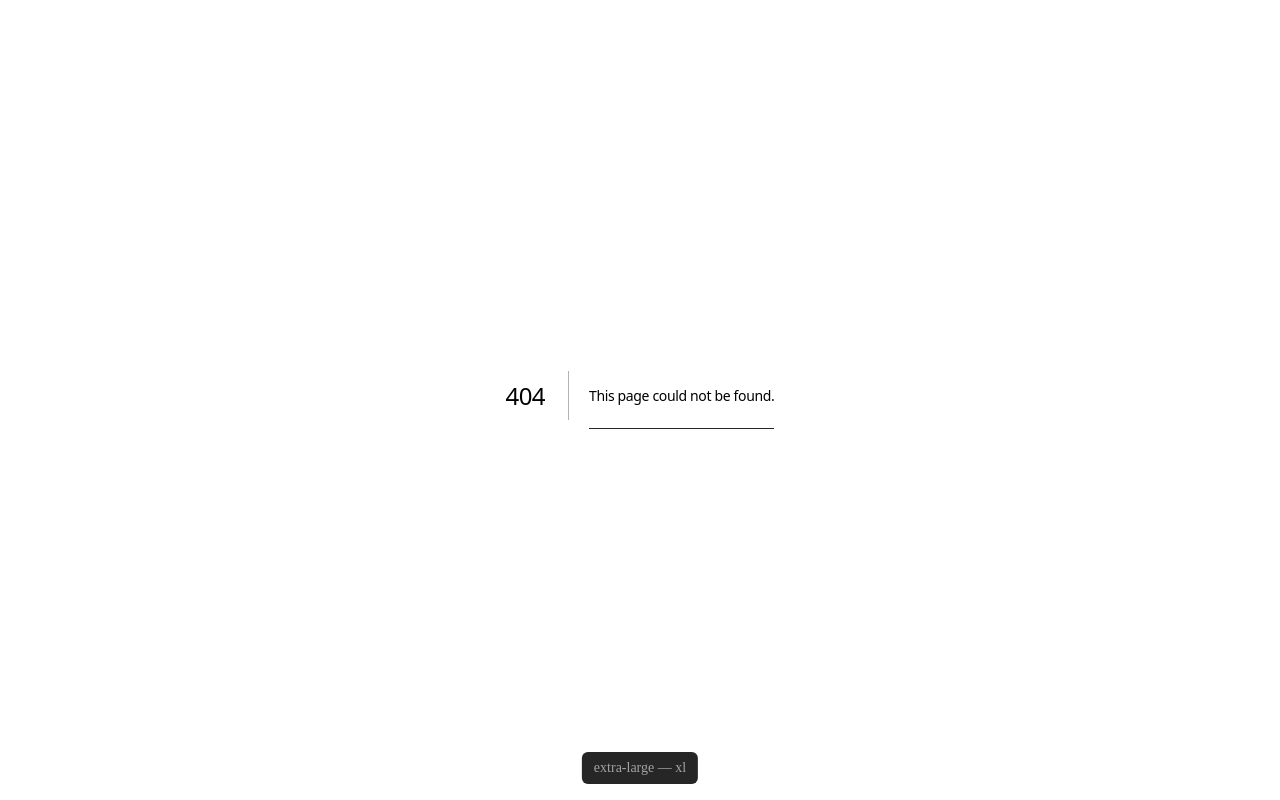
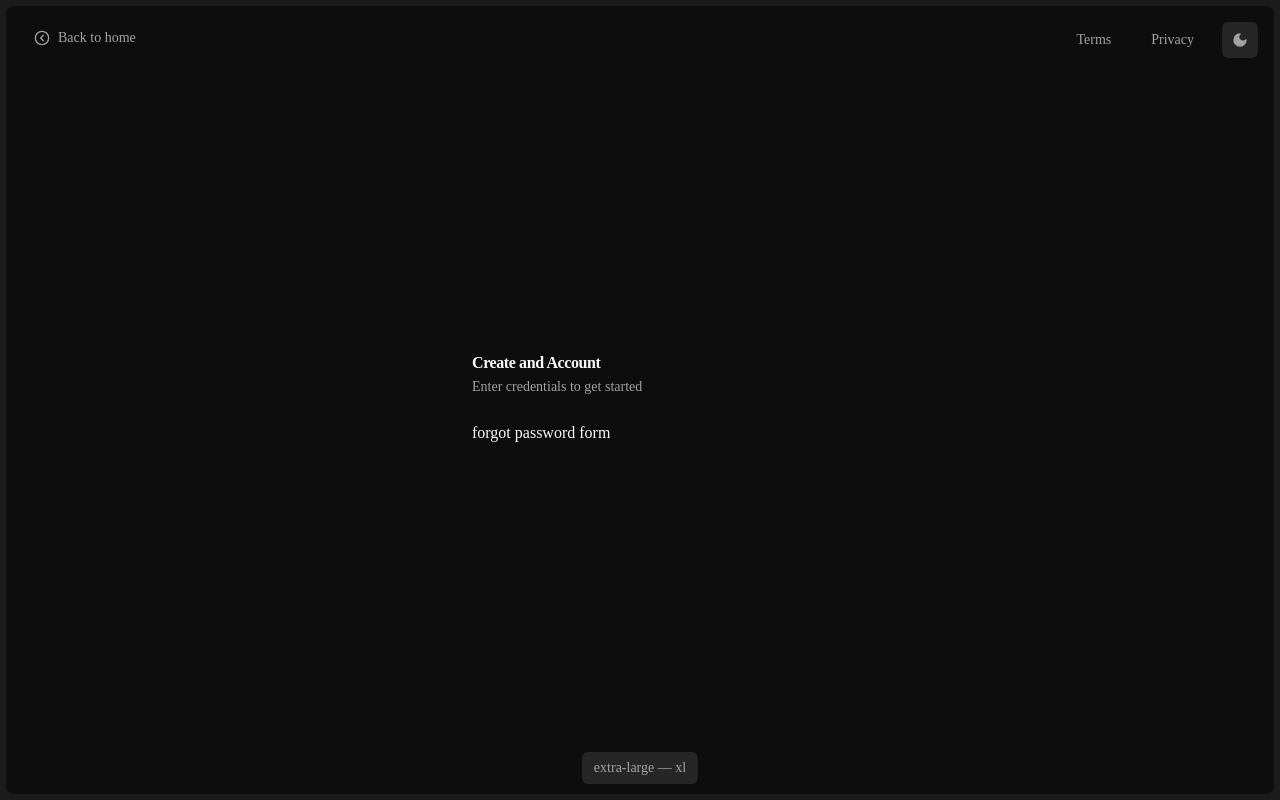
Before and after one commit to unorodeo/authexp_, a Next.js app: page /forgot-password in a window 1280 px wide. Before the commit this address had no page. Built offline with nearby package versions, Linux system fonts and the light colour scheme.

Commit message:
feat: forgot password form

```diff
--- /dev/null
+++ b/app/(auth)/forgot-password/page.tsx
@@ -0,0 +1,23 @@
+import {
+  Card,
+  CardContent,
+  CardDescription,
+  CardHeader,
+  CardTitle,
+} from "@/components/ui/card";
+
+export default function ForgotPassword() {
+  return (
+    <section className="flex flex-col items-center justify-center h-full">
+      <Card className="border-none shadow-none">
+        <CardHeader>
+          <CardTitle>Create and Account</CardTitle>
+          <CardDescription>Enter credentials to get started</CardDescription>
+        </CardHeader>
+        <CardContent className="space-y-6 md:w-96">
+          forgot password form
+        </CardContent>
+      </Card>
+    </section>
+  );
+}
--- /dev/null
+++ b/components/forms/auth/forgot-password-form.tsx
@@ -0,0 +1,5 @@
+import React from 'react';
+
+export const ForgotPasswordForm: React.FC = () => {
+  return <>ForgotPasswordForm</>;
+};
```
